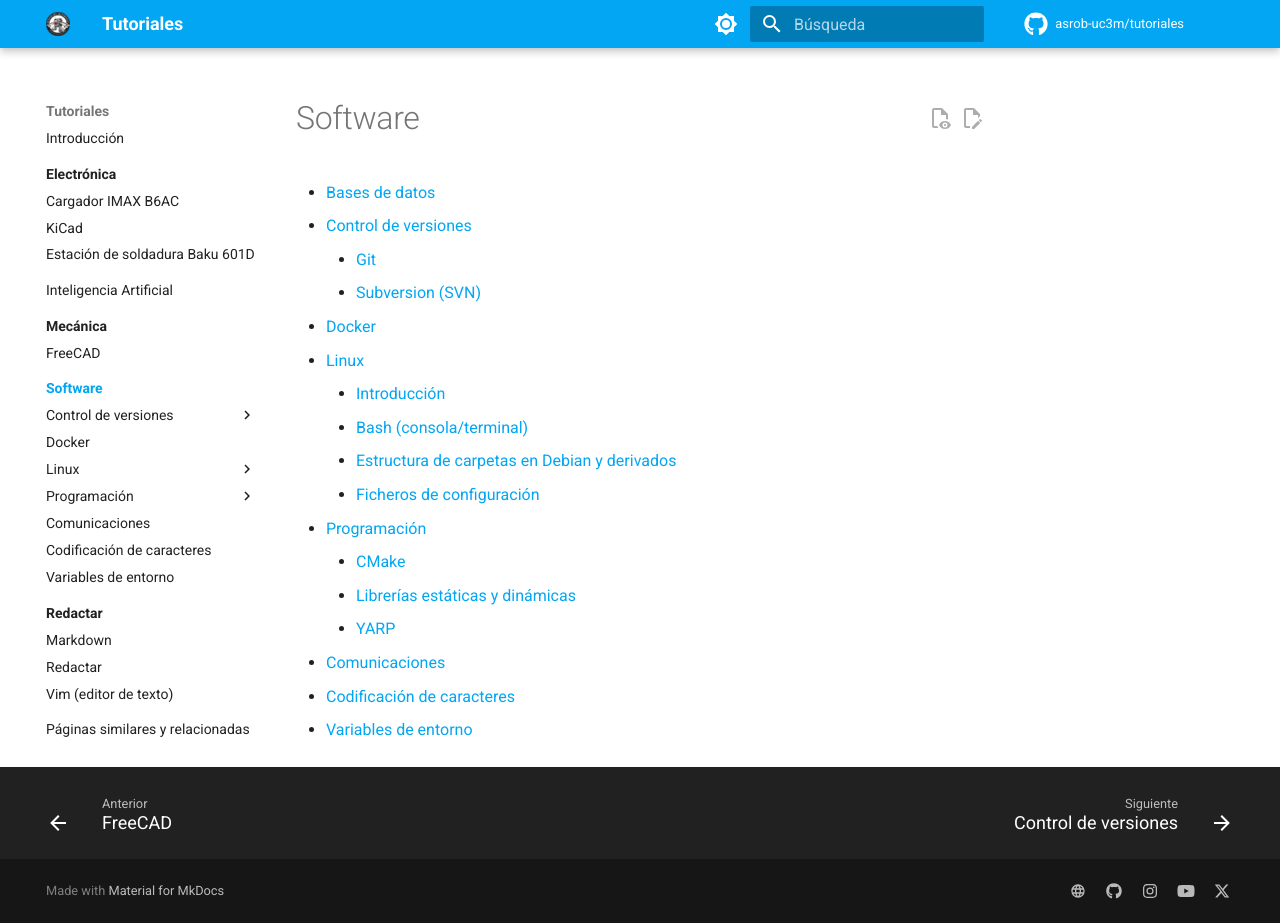
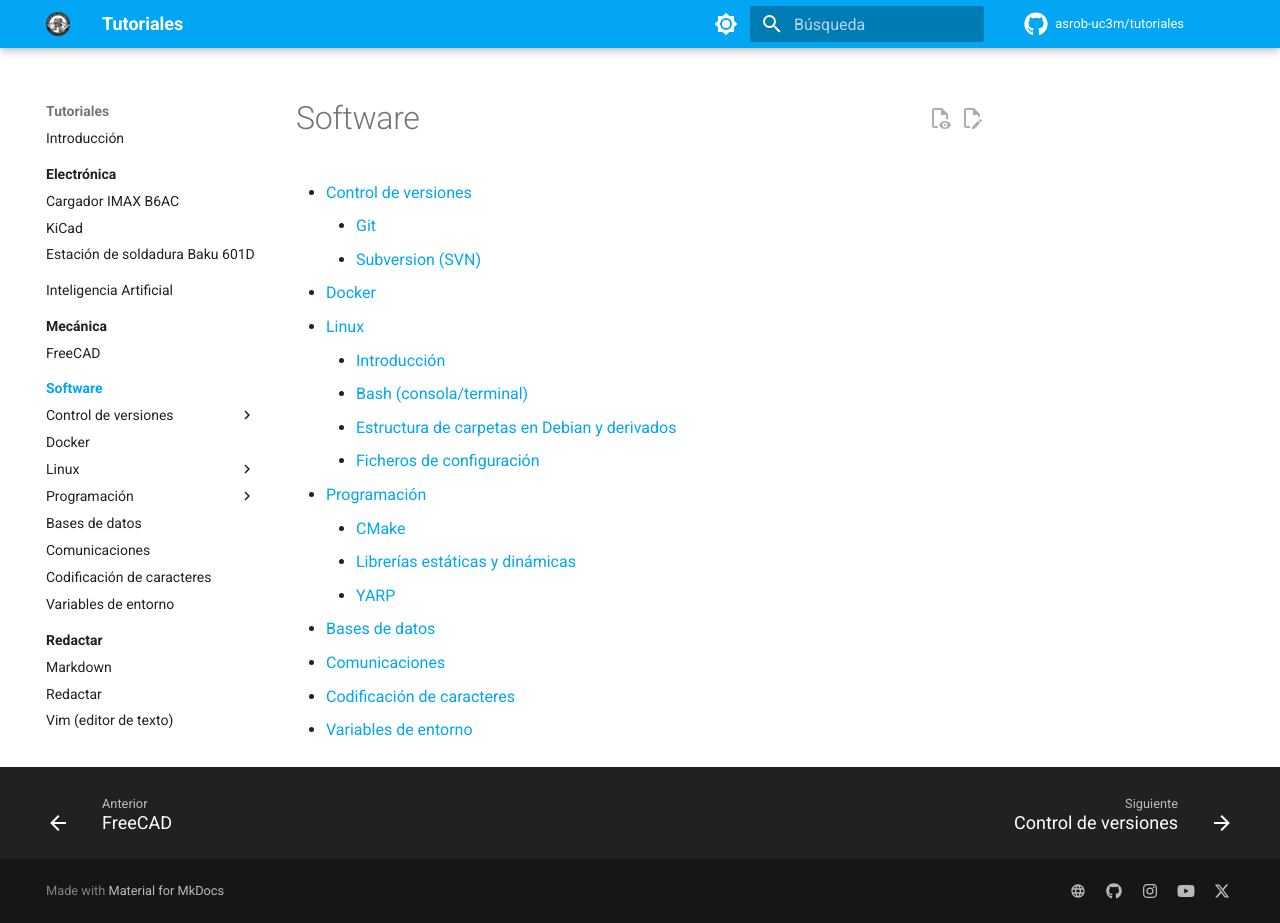
Before and after one commit to asrob-uc3m/tutoriales, an MkDocs documentation site: the page built from docs/software/README.md, in a window 1280 px wide and 923 px high. Built offline with MkDocs 1.6.1 and Material for MkDocs 9.7.7, drawn with Linux system fonts in a browser that asks for light colours; comment, search, counter and statistics services are not loaded.

Commit message:
mkdocs catch databases

```diff
--- a/docs/software/README.md
+++ b/docs/software/README.md
@@ -14,6 +13,7 @@
     * [CMake](programming/cmake.md)
     * [Librerías estáticas y dinámicas](programming/libs.md)
     * [YARP](programming/yarp.md)
+* [Bases de datos](databases/README.md)
 * [Comunicaciones](comunications/README.md)
 * [Codificación de caracteres](character-encoding.md)
 * [Variables de entorno](environment-variables.md)
--- a/mkdocs.yml
+++ b/mkdocs.yml
@@ -79,6 +79,7 @@
     - CMake: software/programming/cmake.md
     - Librerías estáticas y dinámicas: software/programming/libs.md
     - YARP: software/programming/yarp.md
+  - Bases de datos: software/databases/README.md
   - Comunicaciones: software/comunications/README.md
   - Codificación de caracteres: software/character-encoding.md
   - Variables de entorno: software/environment-variables.md
```
Also changed, not shown: other parts of docs/software/README.md (+0 -1 lines).
